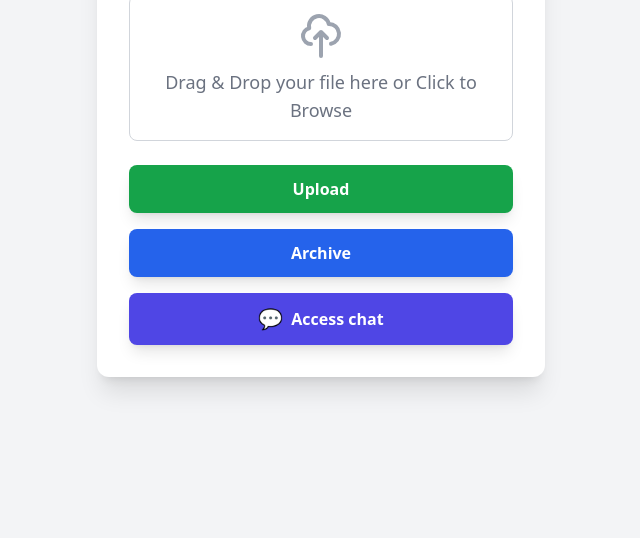
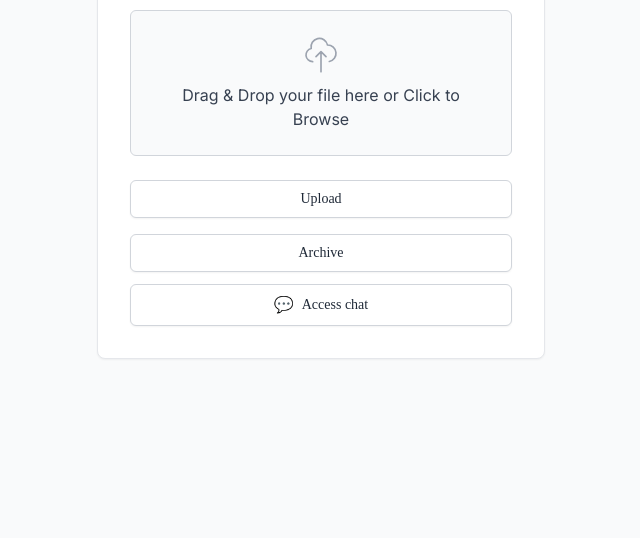
Before and after one commit to thisnat/file-sharing, a website: page src/index.html in a window 1280 px wide. Shown: the part 262-800 px from the top of the page, without its empty margins (319-959 px from the left). Drawn offline with nearby package versions, Linux system fonts and the light colour scheme; a web font is replaced by a local one.

Commit message:
style: change ui style

```diff
--- a/src/index.html
+++ b/src/index.html
@@ -6,21 +6,41 @@
     <title>LANGLYPH</title>
     <!-- Tailwind CSS CDN -->
     <script src="https://cdn.tailwindcss.com"></script>
-    <!-- <style>
-        /* Apply Inter font globally */
+    <!-- Google Fonts: Hedvig Letters Serif (serif) and Inter (sans-serif) -->
+    <link href="https://fonts.googleapis.com/css2?family=Inter:wght@400;600&family=Hedvig+Letters+Serif:wght@400;700&display=swap" rel="stylesheet">
+    <style>
+        /* Apply Hedvig Letters Serif for headings and Inter for body text */
         body {
-            font-family: 'Inter', sans-serif;
+            font-family: 'Inter', sans-seri;
         }
-    </style> -->
+        h1, h2, .font-serif-heading {
+            font-family: 'Hedvig Letters Serif', serif;
+        }
+        /* Custom scrollbar for a cleaner feel, matching the muted palette */
+        ::-webkit-scrollbar {
+            width: 8px;
+            height: 8px;
+        }
+        ::-webkit-scrollbar-track {
+            background: #f0f0f0; /* Light track */
+        }
+        ::-webkit-scrollbar-thumb {
+            background: #ccc; /* Muted thumb */
+            border-radius: 4px;
+        }
+        ::-webkit-scrollbar-thumb:hover {
+            background: #aaa; /* Darker thumb on hover */
+        }
+    </style>
 </head>
-<body class="bg-gray-100 min-h-screen flex items-center justify-center p-4">
-    <div class="bg-white p-8 rounded-xl shadow-xl w-full max-w-md">
-        <h1 class="text-4xl font-bold text-gray-800 mb-6 text-center">
+<body class="bg-gray-50 min-h-screen flex items-center justify-center p-4 text-gray-800">
+    <div class="bg-white p-8 rounded-lg border border-gray-200 shadow-sm w-full max-w-md">
+        <h1 class="text-3xl font-normal text-gray-900 mb-6 text-center font-serif-heading">
             LANGLYPH
         </h1>
 
         <form action="/upload" method="post" enctype="multipart/form-data" class="space-y-6">
-            <div class="relative border border-gray-300 rounded-lg p-4 flex items-center justify-center cursor-pointer hover:border-blue-500 transition duration-300 ease-in-out">
+            <div class="relative border border-gray-300 bg-gray-50 rounded-md p-6 flex flex-col items-center justify-center cursor-pointer hover:border-gray-500 transition duration-200 ease-in-out">
                 <input
                     class="absolute inset-0 w-full h-full opacity-0 cursor-pointer"
                     type="file"
@@ -28,37 +48,35 @@
                     id="fileInput"
                     required
                 >
-                <label for="fileInput" class="text-gray-500 text-center flex flex-col items-center">
-                    <svg xmlns="http://www.w3.org/2000/svg" class="h-12 w-12 text-gray-400 mb-2" fill="none" viewBox="0 0 24 24" stroke="currentColor" stroke-width="2">
+                <label for="fileInput" class="text-gray-700 text-center flex flex-col items-center">
+                    <svg xmlns="http://www.w3.org/2000/svg" class="h-10 w-10 text-gray-400 mb-2" fill="none" viewBox="0 0 24 24" stroke="currentColor" stroke-width="1">
                         <path stroke-linecap="round" stroke-linejoin="round" d="M7 16a4 4 0 01-.88-7.903A5 5 0 0115.9 6L16 6a5 5 0 011 9.9M15 13l-3-3m0 0l-3 3m3-3v12" />
                     </svg>
-                    <span id="fileName" class="text-lg font-medium">Drag & Drop your file here or Click to Browse</span>
+                    <span id="fileName" class="text-base font-normal">Drag & Drop your file here or Click to Browse</span>
                 </label>
             </div>
 
             <button
                 type="submit"
-                class="w-full bg-green-600 hover:bg-green-700 text-white font-semibold py-3 px-6 rounded-lg shadow-lg transition duration-300 ease-in-out transform hover:scale-105 focus:outline-none focus:ring-2 focus:ring-blue-500 focus:ring-opacity-50"
+                class="w-full bg-white hover:bg-gray-100 text-gray-800 text-sm font-normal py-2 px-4 rounded-md border border-gray-300 shadow-sm transition duration-200 ease-in-out transform hover:scale-105 focus:outline-none focus:ring-2 focus:ring-gray-400 focus:ring-opacity-50 font-serif-heading"
             >
                 Upload
             </button>
         </form>
 
-        <div class="mt-4 text-center space-y-4">
-            <!-- "View All Contents" now styled as a prominent button -->
+        <div class="mt-4 text-center space-y-3">
             <a
                 href="/contents"
-                class="w-full inline-flex items-center justify-center bg-blue-600 hover:bg-blue-700 text-white font-semibold py-3 px-6 rounded-lg shadow-lg transition duration-300 ease-in-out transform hover:scale-105 focus:outline-none focus:ring-2 focus:ring-blue-500 focus:ring-opacity-50"
+                class="w-full inline-flex items-center justify-center bg-white hover:bg-gray-100 text-gray-800 text-sm font-normal py-2 px-4 rounded-md border border-gray-300 shadow-sm transition duration-200 ease-in-out transform hover:scale-105 focus:outline-none focus:ring-2 focus:ring-gray-400 focus:ring-opacity-50 font-serif-heading"
             >
                 Archive
             </a>
             <br>
-            <!-- "Go to Chat" button remains the same -->
             <a
                 href="/chat"
-                class="w-full inline-flex items-center justify-center bg-indigo-600 hover:bg-indigo-700 text-white font-semibold py-3 px-6 rounded-lg shadow-lg transition duration-300 ease-in-out transform hover:scale-105 focus:outline-none focus:ring-2 focus:ring-indigo-500 focus:ring-opacity-50"
+                class="w-full inline-flex items-center justify-center bg-white hover:bg-gray-100 text-gray-800 text-sm font-normal py-2 px-4 rounded-md border border-gray-300 shadow-sm transition duration-200 ease-in-out transform hover:scale-105 focus:outline-none focus:ring-2 focus:ring-gray-400 focus:ring-opacity-50 font-serif-heading"
             >
-                <span role="img" aria-label="chat" class="mr-2 text-xl">💬</span>
+                <span role="img" aria-label="chat" class="mr-2 text-base text-gray-500">💬</span>
                 Access chat
             </a>
         </div>
```
Also changed, not shown: src/upload_success.html (+30 -10 lines).
